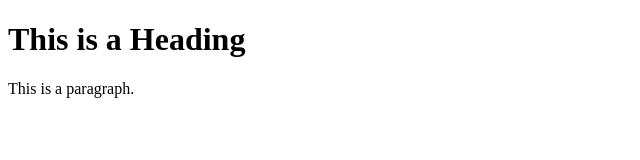
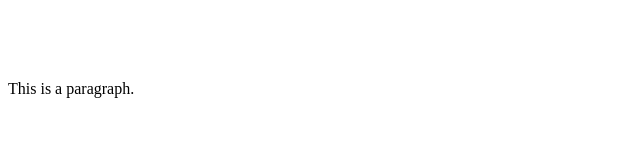
Before and after one commit to riyabhalla/riyabhalla.github.io, a plain HTML site: page index.html in a window 1280 px wide. Shown: the whole page, without its empty margins (0-640 px from the left). Drawn offline with Linux system fonts and the light colour scheme.

Commit message:
Update index.html

```diff
--- a/index.html
+++ b/index.html
@@ -1,6 +1,11 @@
 <!DOCTYPE html>
 <html>
-
+<style>
+  h1 {
+  color: white;
+  text-align: center;
+}
+  </style>
 
 <title>Page Title</title>
 
```
